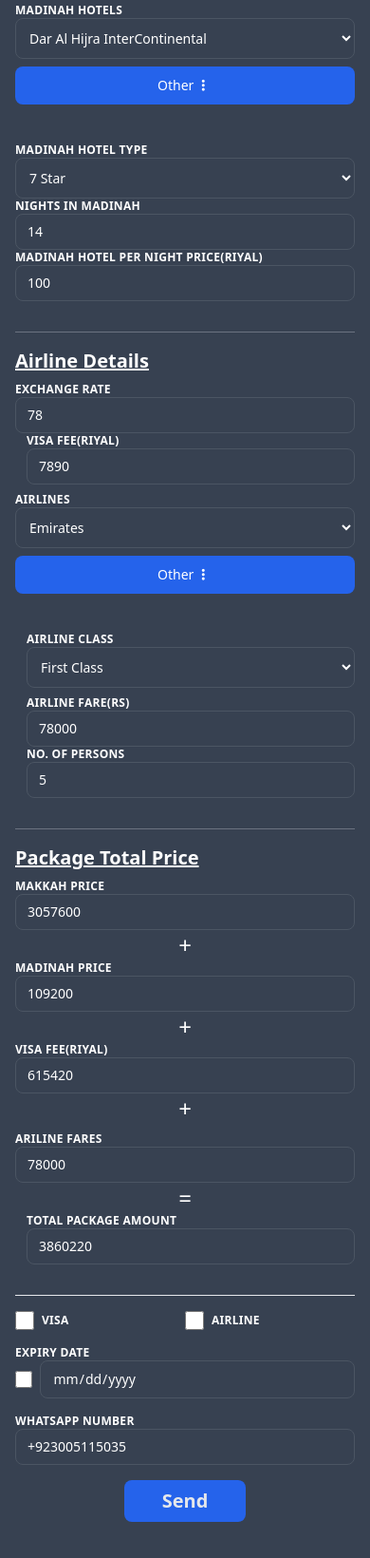
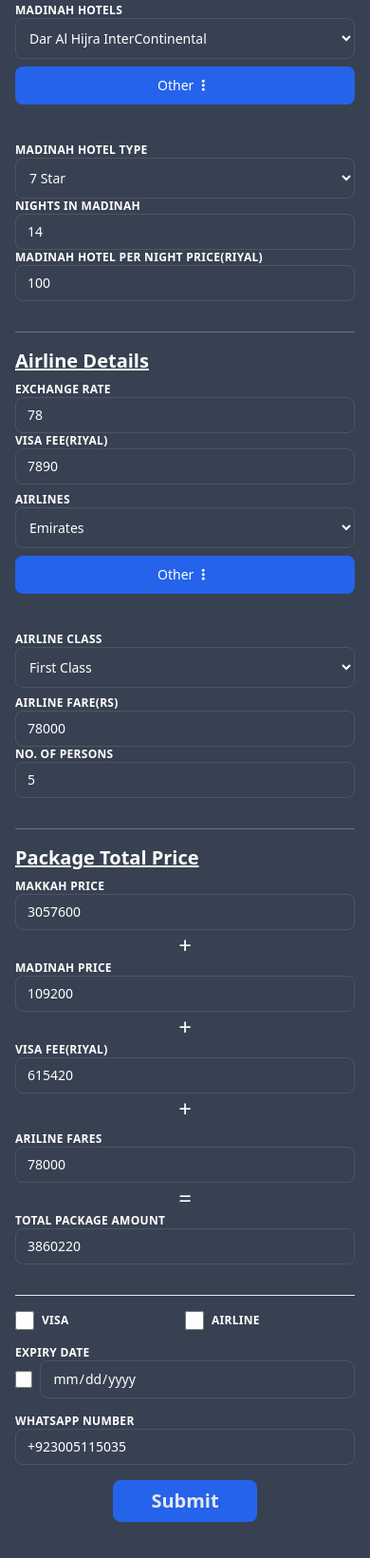
Before and after one commit to muhammad-tayyab604/hajj-umrah-form, a website: page index.html in a window 390 px wide. Shown: the part 619-2259 px from the top of the page at 95% size. Drawn offline with nearby package versions, Linux system fonts and the light colour scheme.

Commit message:
Responsiveness

```diff
--- a/index.html
+++ b/index.html
@@ -37,7 +37,7 @@
                     Create New Package
                 </h2>
                 <a href="/hajj-umrah-form/formData.html" target="_blank" id="old-data-btn" style="display: none;"
-                    class="w-full md:w-48 bg-blue-600 px-10 py-2 rounded-lg text-lg hover:bg-blue-700 focus:ring-2 focus:ring-blue-900 text-gray-200">Old
+                    class="bg-blue-600 px-12 py-2 rounded-lg text-lg hover:bg-blue-700 focus:ring-2 focus:ring-blue-900 text-gray-200">Old
                     Data</a>
             </div>
             <form>
@@ -269,7 +269,7 @@
                                 class="block w-full py-2 ps-3 text-sm rounded-lg border bg-gray-700 border-gray-600 placeholder-gray-400  outline-none focus:ring-blue-500 focus:border-blue-500"
                                 placeholder="" value="78" id="exchangeRate">
                         </div>
-                        <div class="md:flex-1 pl-3 w-full">
+                        <div class="md:flex-1 md:pl-3 w-full">
                             <label class="block uppercase tracking-wide text-charcoal-darker text-xs font-bold">Visa
                                 Fee(Riyal)</label>
                             <input required type="number" required
@@ -325,7 +325,7 @@
                                 <!-- Model End -->
                             </div>
                         </div>
-                        <div class="md:flex-1 pl-3 w-full">
+                        <div class="md:flex-1 md:pl-3 w-full">
                             <label class="block uppercase tracking-wide text-charcoal-darker text-xs font-bold">Airline
                                 Class</label>
                             <select id="airline-class"
@@ -338,14 +338,14 @@
                         </div>
                     </div>
                     <div class="md:flex w-full flex-row mt-2 mb:mt-0 md:px-3">
-                        <div class="md:flex-1 pl-3 md:pl-0">
+                        <div class="md:flex-1">
                             <label class="block uppercase tracking-wide text-charcoal-darker text-xs font-bold">Airline
                                 Fare(Rs)</label>
                             <input required type="number"
                                 class="block w-full py-2 ps-3 text-sm rounded-lg border bg-gray-700 border-gray-600 placeholder-gray-400  outline-none focus:ring-blue-500 focus:border-blue-500"
                                 placeholder="Airline Fare(RS)" value="78000" id="airlineFare">
                         </div>
-                        <div class="md:flex-1 pl-3 w-full">
+                        <div class="md:flex-1 md:pl-3 w-full">
                             <label class="block uppercase tracking-wide text-charcoal-darker text-xs font-bold">No. Of
                                 Persons</label>
                             <input required type="number"
@@ -419,7 +419,7 @@
                             <!-- Modal End -->
                         </div>
 
-                        <div class="md:flex-1 pl-3 w-full">
+                        <div class="md:flex-1 md:pl-3 w-full">
                             <label class="block uppercase tracking-wide text-charcoal-darker text-xs font-bold">Total
                                 Package Amount</label>
                             <input type="text" disabled
@@ -465,7 +465,7 @@
                     <div class="md:flex-1 px-3 text-center md:text-right">
                         <button type="button" id="submitbtn"
                             class="bg-blue-600 text-xl font-bold text-gray-200 px-10 py-2 mt-4 rounded-lg hover:bg-blue-700 ring-offset-2 focus:ring-2 focus:ring-blue-400">
-                            Send
+                            Submit
                         </button>
                     </div>
                 </div>
--- a/script.js
+++ b/script.js
@@ -404,9 +404,9 @@ document.addEventListener("DOMContentLoaded", function () {
     let formData = {
       "Phone Number": phoneNumber,
       Package: `${packageDaysValue} Days`,
-      "Makkah Hotel": `${makkahHotel} - ${makkahHotelType} - ${nightsInMakkah}`,
-      "Makkah Hotel Price(Per Night)": makkahHotelPrice,
-      "Madinah Hotel": `${madinahHotel} - ${madinahHotelType} - ${nightsInMadinah}`,
+      "Makkah Hotel": `${makkahHotel} - ${makkahHotelType} - ${nightsInMakkah} Nights`,
+      "Makkah Hotel Price(Per Night)": `${makkahHotelPrice}`,
+      "Madinah Hotel": `${madinahHotel} - ${madinahHotelType} - ${nightsInMadinah} Nights`,
       "Madinah Hotel Price(Per Night)": madinahHotelPrice,
       "Visa Fee(Riyal)": visaFee,
       Airline: `${airline}(${airlineClass})`,
```
